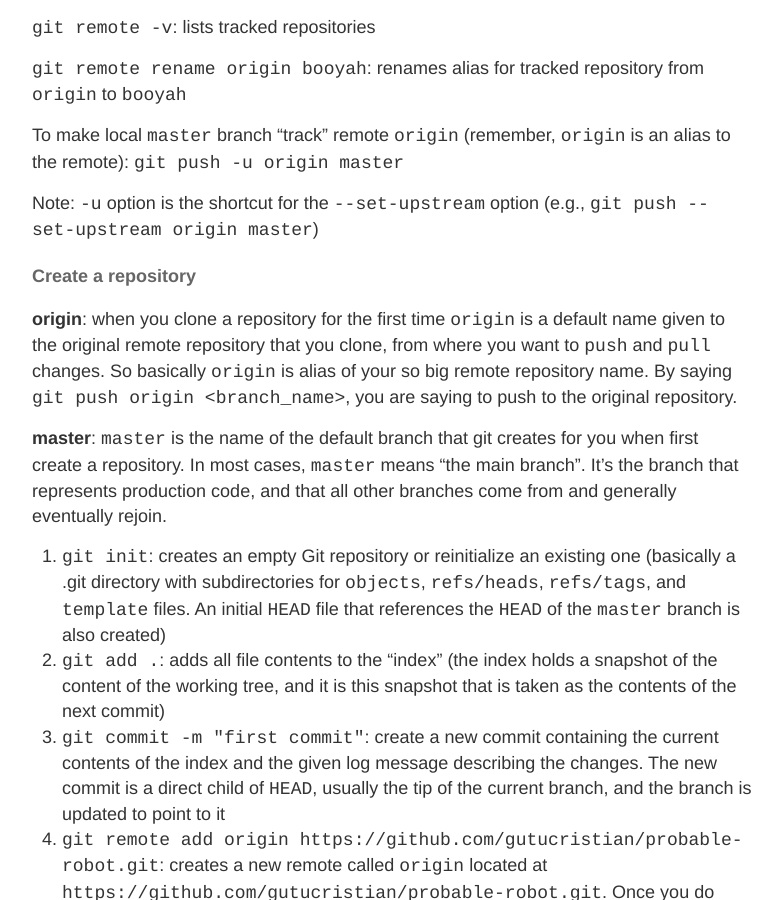
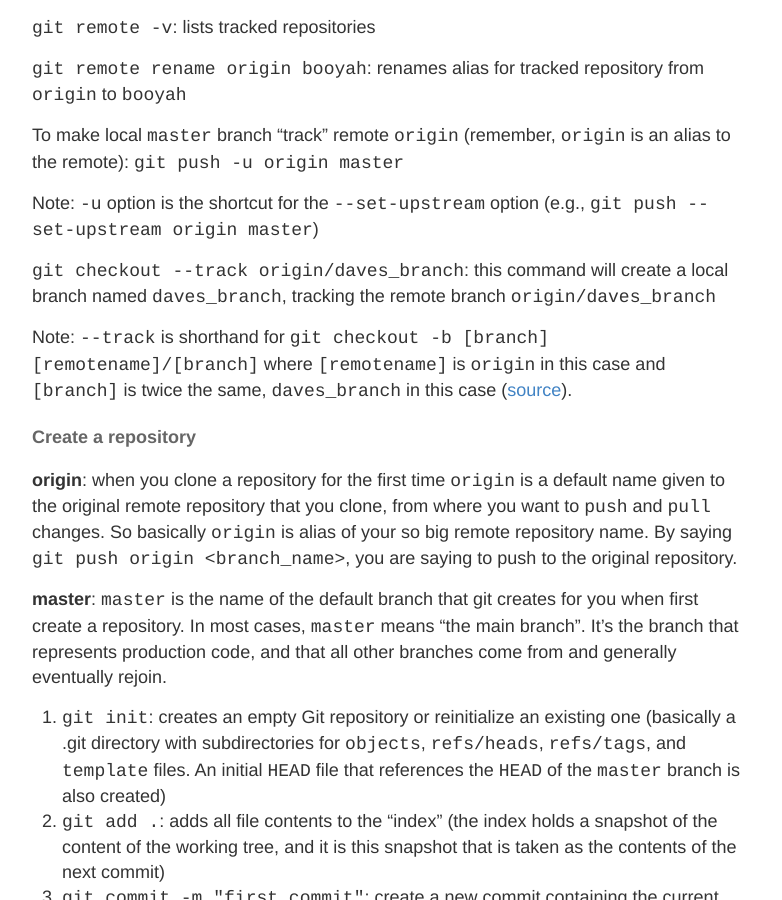
Before and after one commit to gutucristian/gutucristian.github.io, a Jekyll site: the page built from _posts/2020-03-15-git.md, in a window 1280 px wide and 900 px high, scrolled down 3240 px. Shown: the whole window, without its empty margins (248-1030 px from the left). Built offline with Jekyll 4.4.1, drawn with Linux system fonts in a browser that asks for light colours; our own code applies the rules of GitHub Pages for plain Markdown files.

Commit message:
Update 2020-03-15-git.md

```diff
--- a/_posts/2020-03-15-git.md
+++ b/_posts/2020-03-15-git.md
@@ -106,6 +106,10 @@ To make local `master` branch "track" remote `origin` (remember, `origin` is an
 
 Note: `-u` option is the shortcut for the `--set-upstream` option (e.g., `git push --set-upstream origin master`)
 
+`git checkout --track origin/daves_branch`: this command will create a local branch named `daves_branch`, tracking the remote branch `origin/daves_branch`
+
+Note: `--track` is shorthand for `git checkout -b [branch] [remotename]/[branch]` where `[remotename]` is `origin` in this case and `[branch]` is twice the same, `daves_branch` in this case ([source](https://stackoverflow.com/questions/9537392/git-fetch-remote-branch)).
+
 #### Create a repository
 
 __origin__: when you clone a repository for the first time `origin` is a default name given to the original remote repository that you clone, from where you want to `push` and `pull` changes. So basically `origin` is alias of your so big remote repository name. By saying `git push origin <branch_name>`, you are saying to push to the original repository.
```
